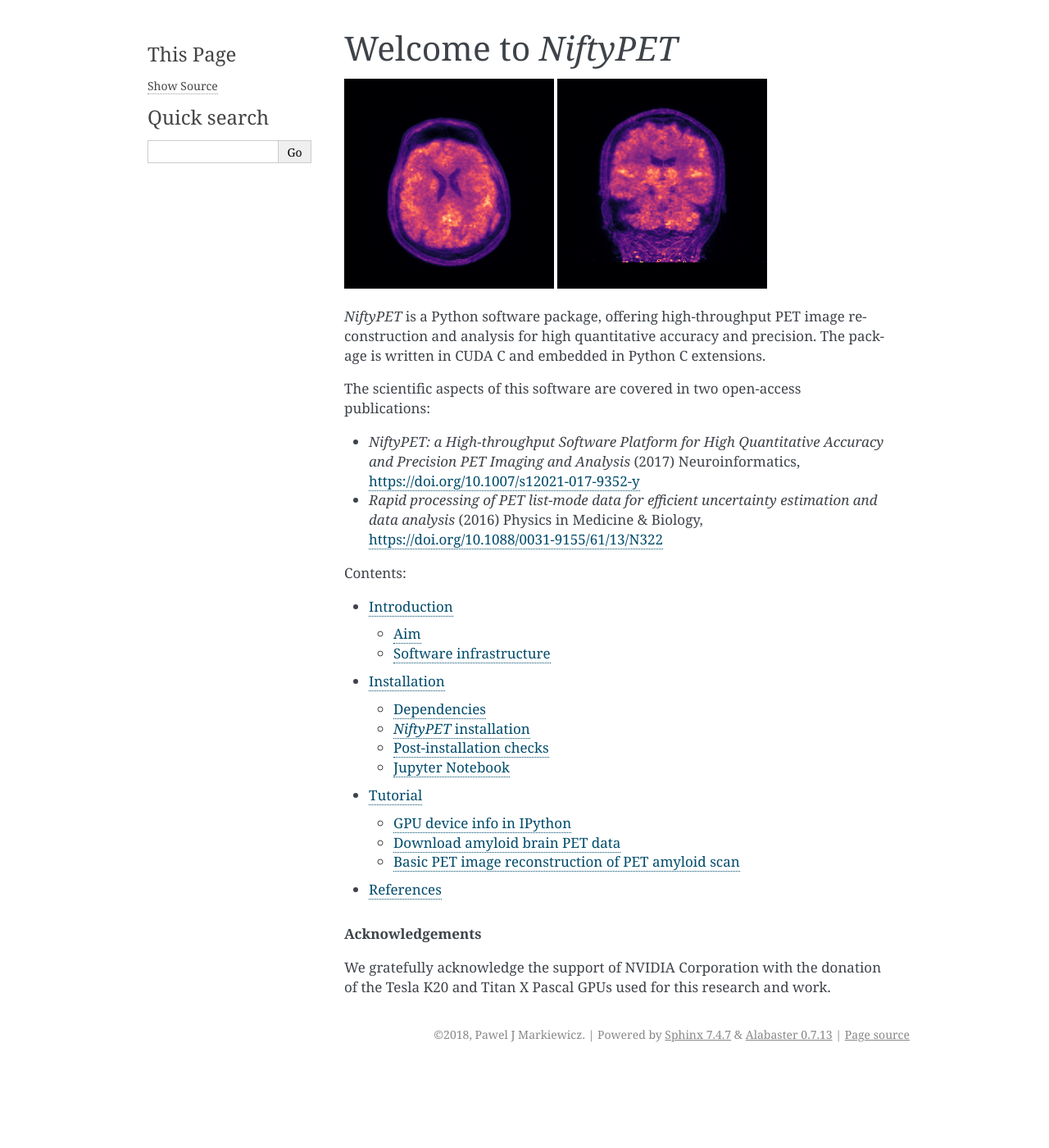
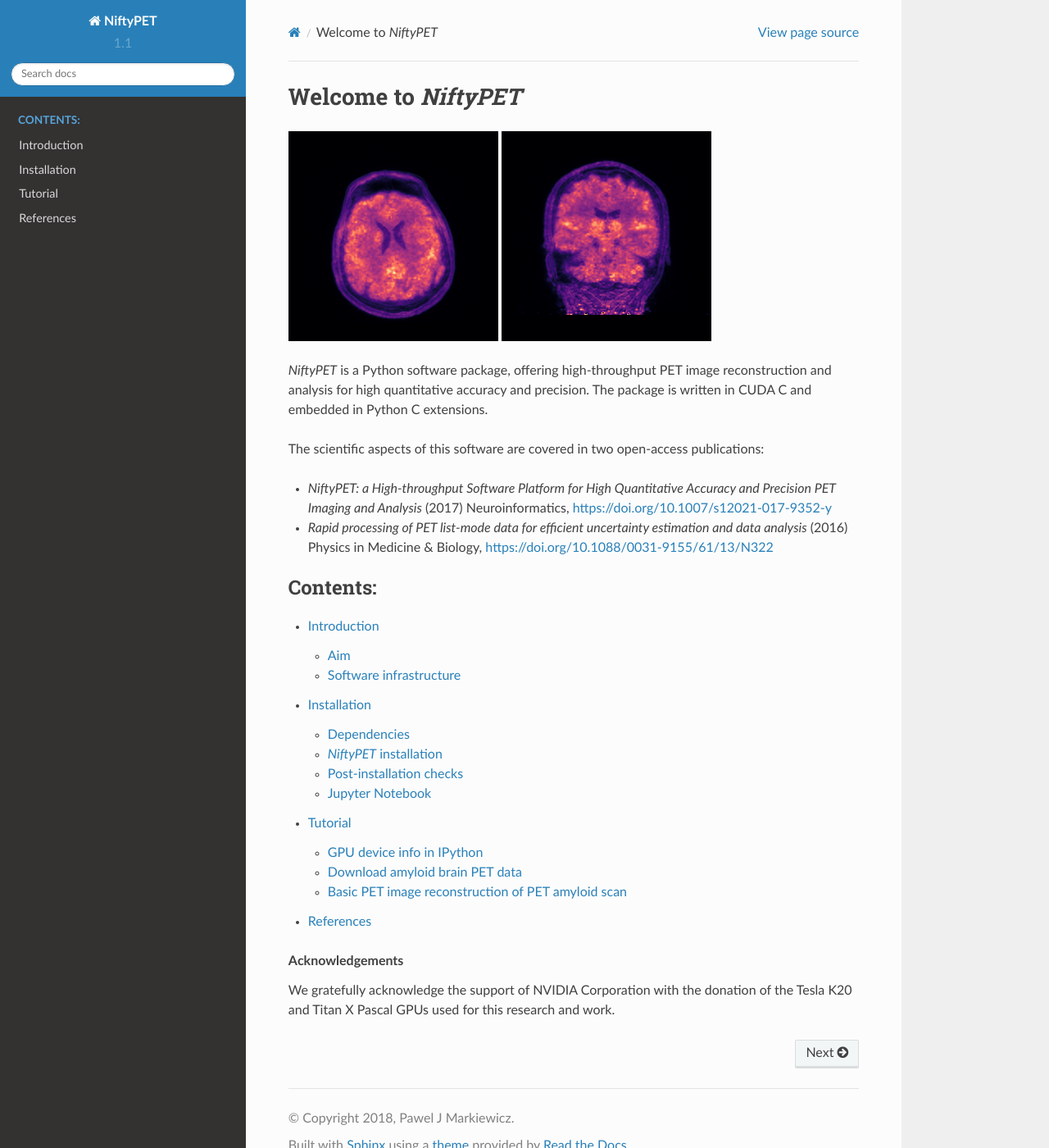
Before and after one commit to NiftyPET/NiftyPET, a Sphinx documentation site: the page built from docs/index.rst, in a window 1280 px wide and 1400 px high. Shown: the whole window at 82% size. Built offline with Sphinx 7.4.7 and the Read the Docs theme 2.0.0, drawn with Linux system fonts in a browser that asks for light colours; formulas are drawn with MathJax 3; some of the changed text lies outside the part shown.

Commit message:
sorting bibtex

```diff
--- a/docs/conf.py
+++ b/docs/conf.py
@@ -94,12 +94,12 @@
 #html_theme = 'alabaster'
 
 #--------------------------
-# import sphinx_rtd_theme
-# html_theme = "sphinx_rtd_theme"
-# html_theme_path = [sphinx_rtd_theme.get_html_theme_path()]
-# html_theme_options = {
-#     'logo_only': False,  # if we have a html_logo below, this shows /only/ the logo with no title text
-# }
+import sphinx_rtd_theme
+html_theme = "sphinx_rtd_theme"
+html_theme_path = [sphinx_rtd_theme.get_html_theme_path()]
+html_theme_options = {
+    'logo_only': False,  # if we have a html_logo below, this shows /only/ the logo with no title text
+}
 
 # The name of an image file (relative to this directory) to place at the top
 # of the sidebar.
--- a/docs/index.rst
+++ b/docs/index.rst
@@ -22,7 +22,7 @@
    intro
    install
    tutorial
-   bibref
+   zbibref
 
 
 .. rubric:: Acknowledgements
--- a/docs/intro.rst
+++ b/docs/intro.rst
@@ -68,3 +68,7 @@
 .. rubric:: Footnotes
 .. [#f1] Currently Python 2.7 is supported, while Python 3 support is intended for the next major release
 .. [#f2] Currently the GE Signa is not yet fully supported in *NiftyPET*.
+
+
+.. rubric:: References
+.. [#f3] Lane, C. A., Parker, T. D., Cash, D. M., Macpherson, K., Donnachie, E., Murray-Smith, H., … Schott, J. M. (2017). Study protocol: Insight 46 - a neuroscience sub-study of the MRC National Survey of Health and Development. BMC Neurology, 17(1), 75. https://doi.org/10.1186/s12883-017-0846-x
```
Also changed, not shown: other parts of docs/intro.rst (+1 -1 lines), docs/zbibref.rst (renamed from docs/bibref.rst).
